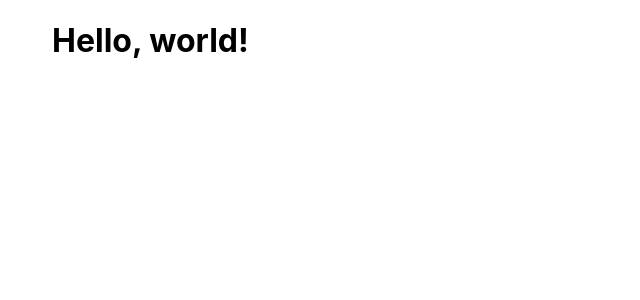
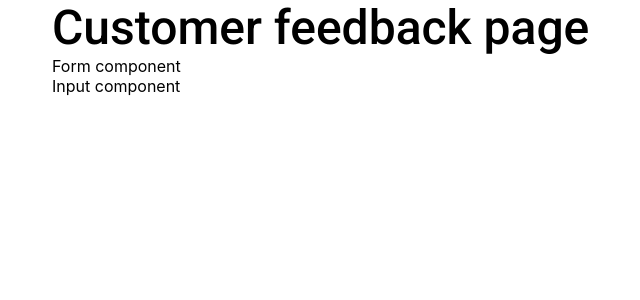
Before and after one commit to jbellmont/customer-feedback-page, a React (Vite) app: page / in a window 1280 px wide. Shown: the top 300 px of the page, without its empty margins (12-652 px from the left). Built offline with nearby package versions, Linux system fonts and the light colour scheme.

Commit message:
Create base components for Form and Input

```diff
--- /dev/null
+++ b/src/features/customer-review/components/Form.tsx
@@ -0,0 +1,12 @@
+import Input from './Input';
+
+const Form = () => {
+  return (
+    <form>
+      Form component
+      <Input />
+    </form>
+  );
+};
+
+export default Form;
--- /dev/null
+++ b/src/features/customer-review/components/Input.tsx
@@ -0,0 +1,5 @@
+const Input = () => {
+  return <div>Input component</div>;
+};
+
+export default Input;
--- a/src/main.tsx
+++ b/src/main.tsx
@@ -1,5 +1,6 @@
 import React from 'react';
 import ReactDOM from 'react-dom/client';
+import {Typography} from '@mui/material';
 
 // Roboto font for Material-UI.
 import '@fontsource/roboto/300.css';
@@ -8,12 +9,18 @@ import '@fontsource/roboto/500.css';
 import '@fontsource/roboto/700.css';
 
 import App from './features/app/App';
+import Form from './features/customer-review/components/Form';
 import './index.css';
 
 ReactDOM.createRoot(document.getElementById('root')!).render(
   <React.StrictMode>
     <App>
-      <h1>Hello, world!</h1>
+      <header>
+        <Typography component="h1" sx={{fontWeight: 500}} variant="h3">
+          Customer feedback page
+        </Typography>
+      </header>
+      <Form />
     </App>
   </React.StrictMode>
 );
```
Also changed, not shown: 1 other file (tests, documents, lock files or other folders).
